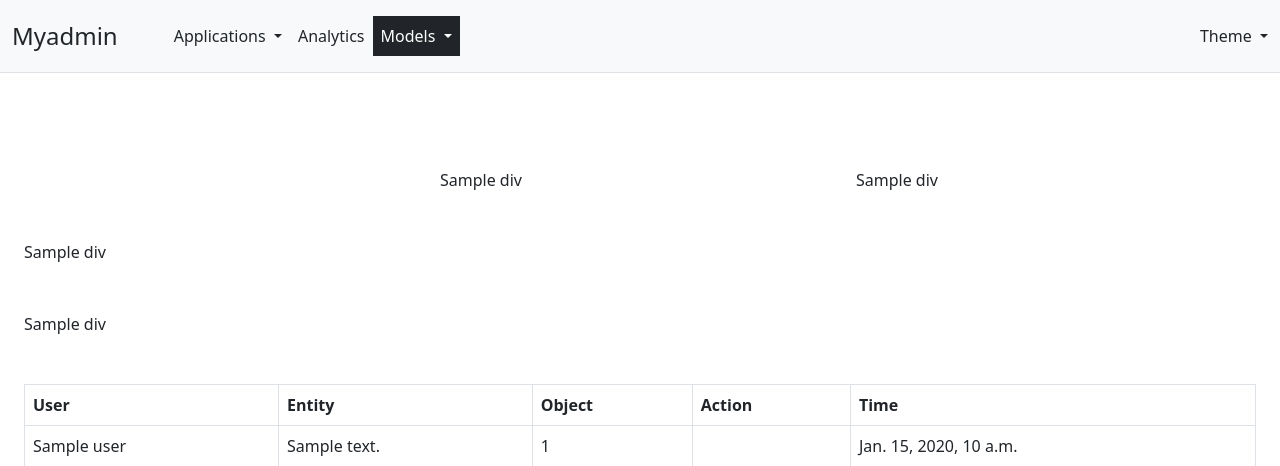
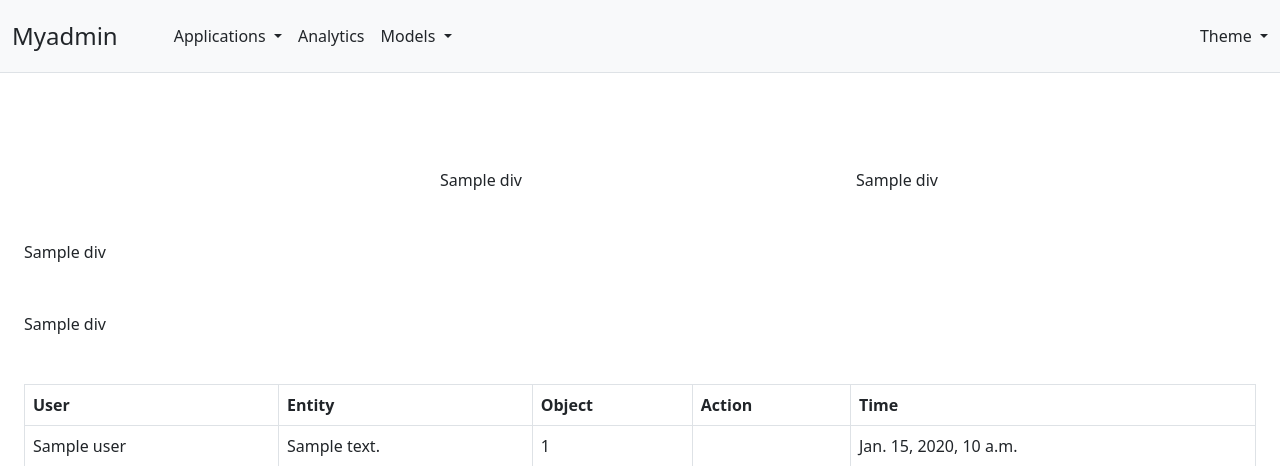
Before and after one commit to Immanuel-supanova/myadmin, a Django app: template myadmin/templates/myadmin/app_model.html in a window 1280 px wide. Shown: the top 466 px of the page. Run offline with Django 3.2, Linux system fonts and the light colour scheme; the template is opened without the code that fills it: most values are stand-ins (such as "Sample title", 1, 10 or a date in 2020); parts of the project's set-up code (start-up, migrations or seed data) failed here and were passed over; some libraries are stand-ins or nearby versions.

Commit message:
version0.1.3

```diff
--- a/myadmin/templates/myadmin/app_model.html
+++ b/myadmin/templates/myadmin/app_model.html
@@ -4,7 +4,7 @@
 {% block nav %}
 
 <li class="dropdown">
-    <a class="nav-link dropdown-toggle text-bg-dark text-decoration-none" href="#" role="button" data-bs-toggle="dropdown" aria-expanded="false">
+    <a class="nav-link dropdown-toggle text-body bg-body-tertiary text-decoration-none" href="#" role="button" data-bs-toggle="dropdown" aria-expanded="false">
             Models
     </a>
     <ul class="dropdown-menu">
```
